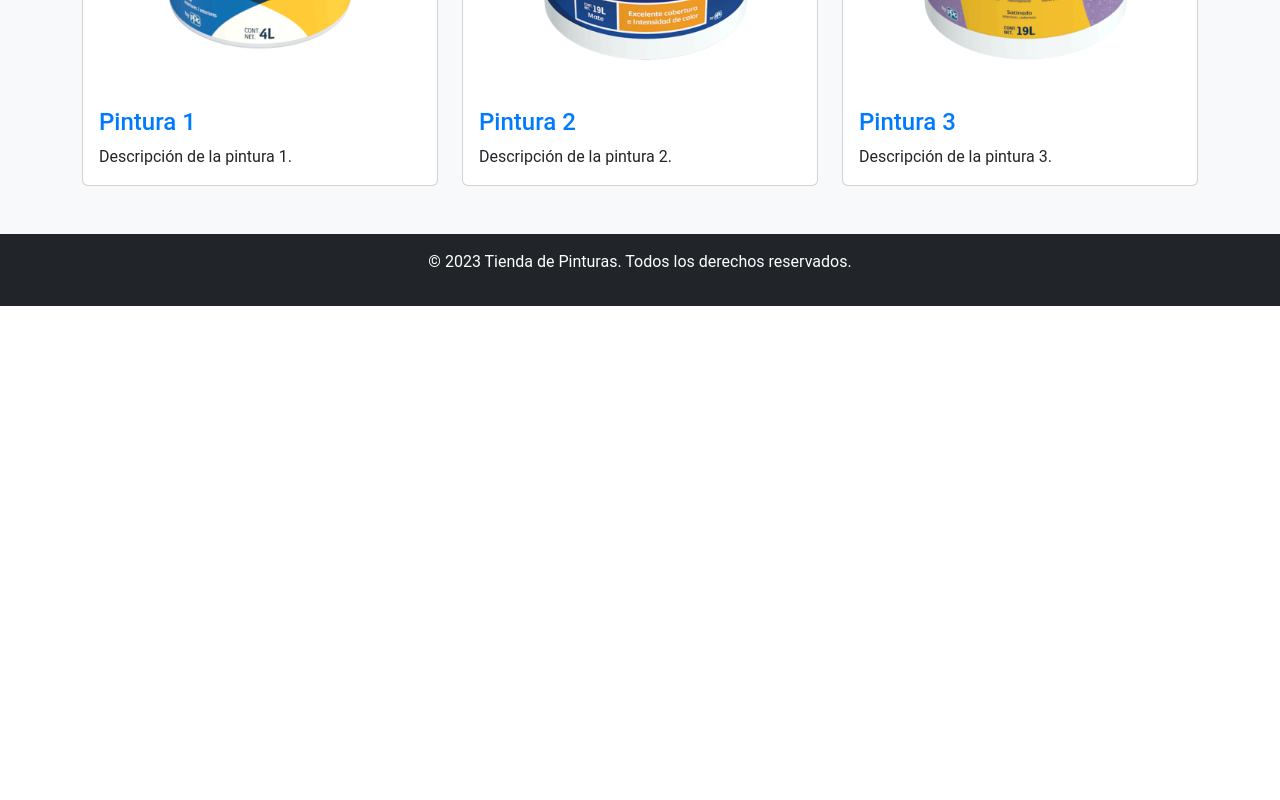
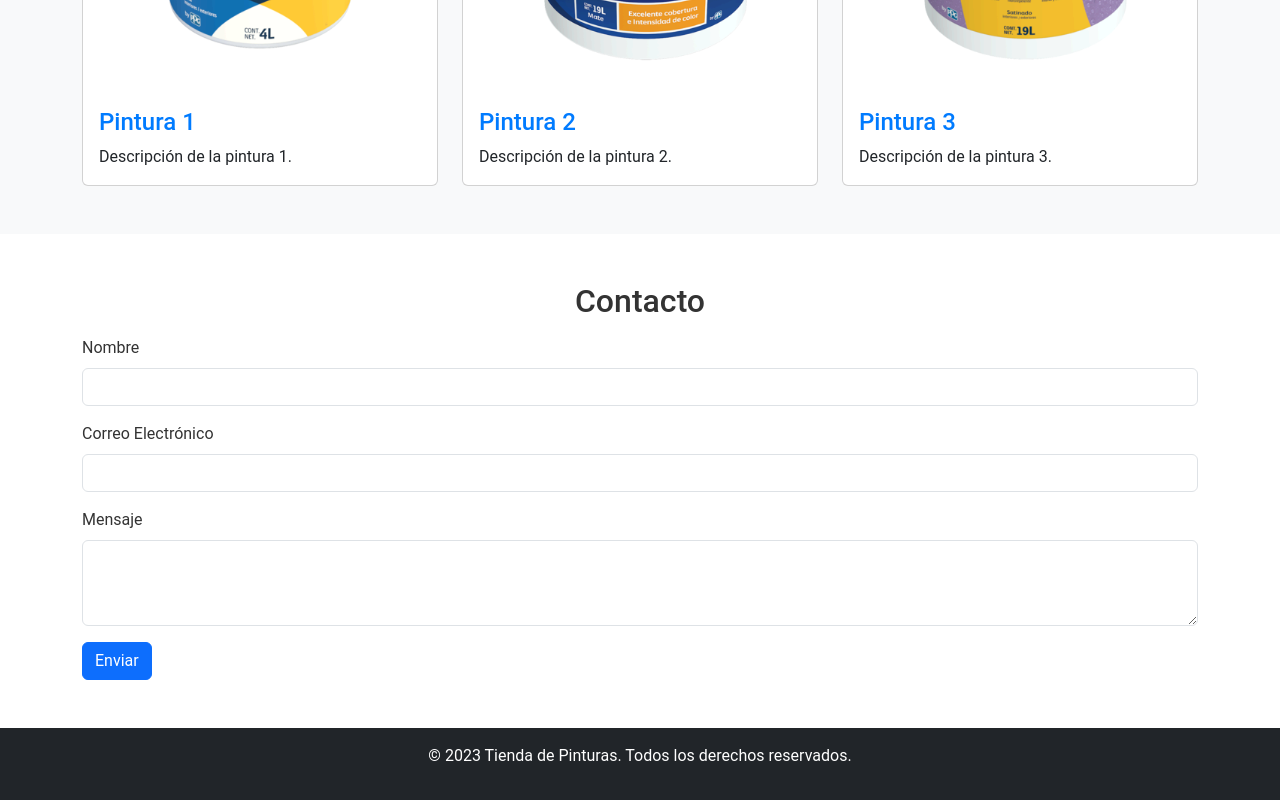
Before and after one commit to JoryerJL/Landing_Page, a plain HTML site: page index.html in a window 1280 px wide. Shown: the part 1168-1968 px from the top of the page. Before the commit the page ends 1474 px from the top, so only its background shows below. Drawn offline with nearby package versions, Linux system fonts and the light colour scheme.

Commit message:
contacto form

```diff
--- a/index.html
+++ b/index.html
@@ -112,6 +112,25 @@
         </div>
     </section>
 
+    <section id="contacto" class="container my-5">
+        <h2 class="text-center">Contacto</h2>
+        <form>
+            <div class="mb-3">
+                <label for="nombre" class="form-label">Nombre</label>
+                <input type="text" class="form-control" id="nombre" required>
+            </div>
+            <div class="mb-3">
+                <label for="email" class="form-label">Correo Electrónico</label>
+                <input type="email" class="form-control" id="email" required>
+            </div>
+            <div class="mb-3">
+                <label for="mensaje" class="form-label">Mensaje</label>
+                <textarea class="form-control" id="mensaje" rows="3" required></textarea>
+            </div>
+            <button type="submit" class="btn btn-primary">Enviar</button>
+        </form>
+    </section>
+
     <footer class="bg-dark text-white text-center py-3">
         <p>&copy; 2023 Tienda de Pinturas. Todos los derechos reservados.</p>
     </footer>
```
Also changed, not shown: 1 other file.
